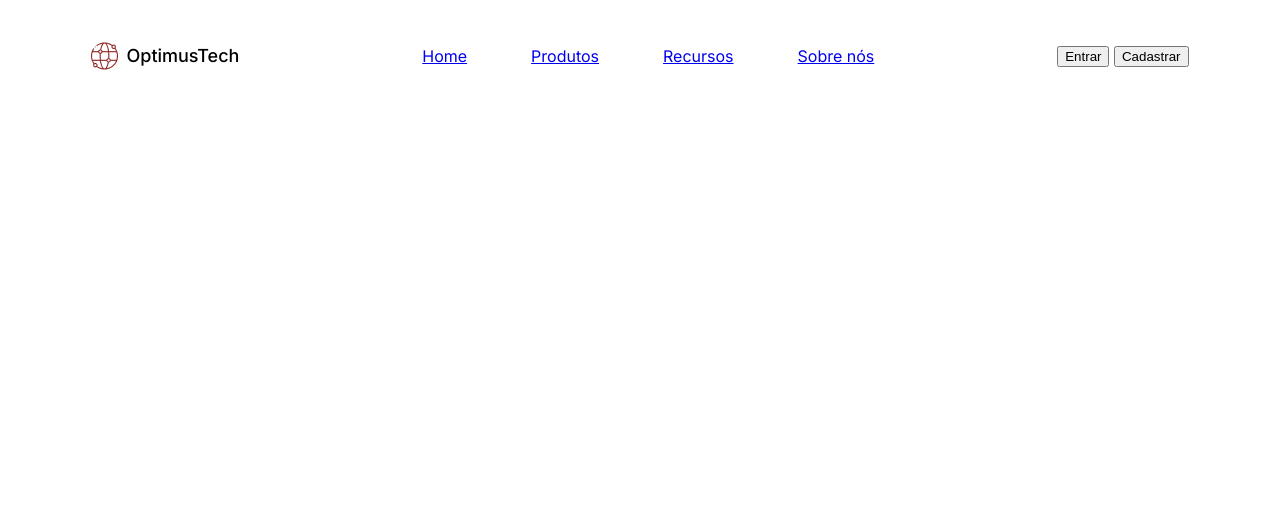
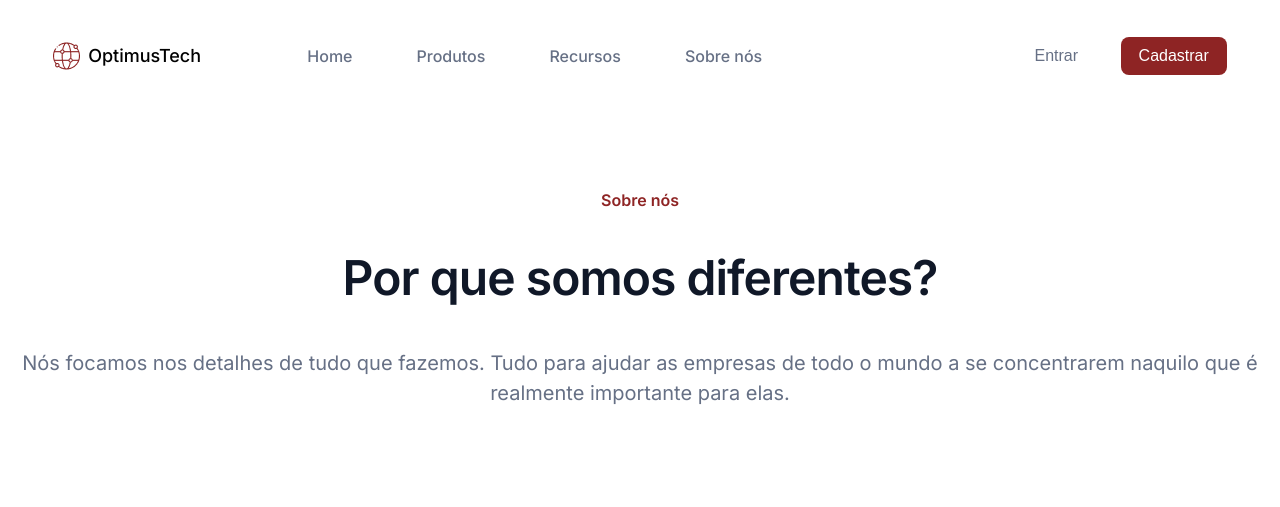
Before and after one commit to brunosabbagmachado/7DaysOfCode-HTML-CSS, a plain HTML site: page index.html in a window 1280 px wide. Drawn offline with Linux system fonts and the light colour scheme.

Commit message:
finalizando dia 2 do desafio

```diff
--- a/assets/css/style.css
+++ b/assets/css/style.css
@@ -1,17 +1,17 @@
 :root {
-    --bg-pagina: #FFFFFF;
-    --nome-empresa: #3A404E;
+  --bg-pagina: #ffffff;
+  --nome-empresa: #3a404e;
   --textos-normais: #667085;
   --textos-titulos: #101828;
-    --vinho: #8E2424;
+  --vinho: #8e2424;
 }
 
 body {
-    font-family: 'Inter', sans-serif;
+  font-family: "Inter", sans-serif;
   background-color: var(--bg-pagina);
 }
 
-.cabecalho {
+.navbar {
   display: flex;
   flex-direction: row;
   justify-content: space-around;
@@ -23,27 +23,93 @@ body {
   padding-left: 1rem;
 }
 
-.cabecalho__logotipo {
+.navbar__logotipo {
   display: flex;
   flex-direction: row;
   justify-content: space-around;
   align-items: center;
 }
 
-.cabecalho__logotipo___img {
-    padding-right: .5rem;
+.navbar__logotipo___img {
+  padding-right: 0.5rem;
 }
 
-.cabecalho__logotipo___txt {
+.navbar__logotipo___txt {
   font-weight: 500;
   font-size: 18px;
 }
 
-.cabecalho__navbar___lista {
+.navbar__lista {
   display: flex;
   flex-direction: row;
+  margin-right: 10rem;
 }
 
-.cabecalho__navbar___itens {
+.navbar__lista___itens {
   padding: 2rem;
+  font-weight: 500;
+  font-size: 16px;
 }
+
+.navbar__lista___itens a {
+  text-decoration: none;
+  color: var(--textos-normais);
+}
+
+.navbar__botoes {
+    cursor: default;
+}
+
+.navbar__botoes___entrar {
+    text-decoration: none;
+    border: none;
+    color: var(--textos-normais);
+    background-color: var(--bg-pagina);
+    font-size: 16px;
+    font-weight: 500;
+    margin-right: 1rem;
+    cursor: pointer;
+}
+
+.navbar__botoes___cadastrar {
+    text-decoration: none;
+    border: none;
+    color: var(--bg-pagina);
+    background-color: var(--vinho);
+    font-size: 16px;
+    font-weight: 500;
+    padding: 10px 18px;
+    border-radius: 8px;
+    margin-left: 1rem;
+    cursor: pointer;
+}
+
+.cabecalho {
+    padding: 96px 0;
+    text-align: center;
+}
+
+.cabecalho__span {
+    font-weight: 600;
+    font-style: 16px;
+    color: var(--vinho);
+    margin: 24px 0px;
+}
+
+.cabecalho__titulo {
+    margin: 40px 0px;
+    font-weight: 600;
+    font-size: 48px;
+    line-height: 60px;
+    letter-spacing: -0.02em;
+    color: var(--textos-titulos);
+}
+
+.cabecalho__texto {
+    font-weight: 400;
+    font-size: 20px;
+    line-height: 30px;
+    color: var(--textos-normais);
+    text-align: center;
+
+}
--- a/index.html
+++ b/index.html
@@ -17,25 +17,32 @@
 </head>
 
 <body>
-        <header class="cabecalho">
-            <section class="cabecalho__logotipo">
-                <img class="cabecalho__logotipo___img" src="./assets/img/worldwide 1 (Traced).png" alt="Logotipo da OptimusTech">
-                <h1 class="cabecalho__logotipo___txt">OptimusTech</h1>
+    <nav class="navbar">
+        <section class="navbar__logotipo">
+            <img class="navbar__logotipo___img" src="./assets/img/worldwide 1 (Traced).png"
+                alt="Logotipo da OptimusTech">
+            <h1 class="navbar__logotipo___txt">OptimusTech</h1>
         </section>
 
-            <nav class="cabecalho__navbar">
-                <ul class="cabecalho__navbar___lista">
-                    <li class="cabecalho__navbar___itens"><a href="#">Home</a></li>
-                    <li class="cabecalho__navbar___itens"><a href="#">Produtos</a></li>
-                    <li class="cabecalho__navbar___itens"><a href="#">Recursos</a></li>
-                    <li class="cabecalho__navbar___itens"><a href="#">Sobre nós</a></li>
+        <ul class="navbar__lista">
+            <li class="navbar__lista___itens"><a href="#">Home</a></li>
+            <li class="navbar__lista___itens"><a href="#">Produtos</a></li>
+            <li class="navbar__lista___itens"><a href="#">Recursos</a></li>
+            <li class="navbar__lista___itens"><a href="#">Sobre nós</a></li>
         </ul>
+
+        <section class="navbar__botoes">
+            <button class="navbar__botoes___entrar">Entrar</button>
+            <button class="navbar__botoes___cadastrar">Cadastrar</button>
+        </section>
     </nav>
 
-            <section class="cabecalho__botoes">
-                <button class="cabecalho__botoes___entrar">Entrar</button>
-                <button class="cabecalho__botoes___cadastrar">Cadastrar</button>
-            </section>
+    <header class="cabecalho">
+        <span class="cabecalho__span">Sobre nós</span>
+        <h2 class="cabecalho__titulo">Por que somos diferentes?</h2>
+        <p class="cabecalho__texto">Nós focamos nos detalhes de tudo que fazemos. Tudo para ajudar as empresas de
+            todo o mundo a se concentrarem naquilo que é realmente importante para elas.
+        </p>
     </header>
 
 </body>
```
Lines whose indentation alone changed are shown as unchanged.
